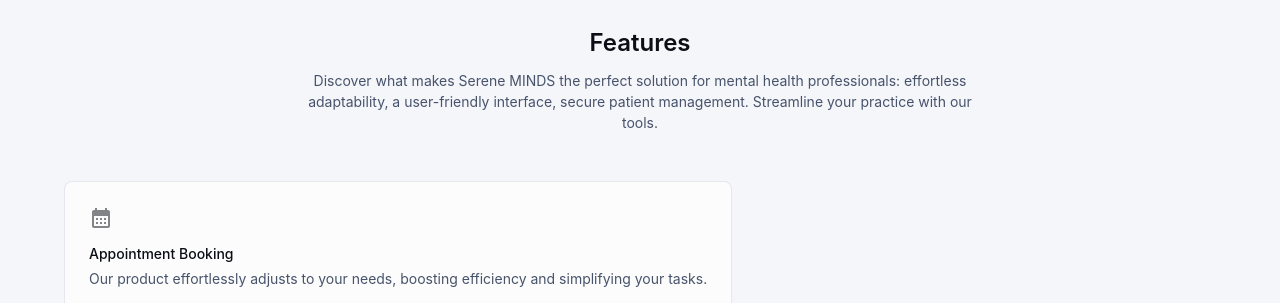
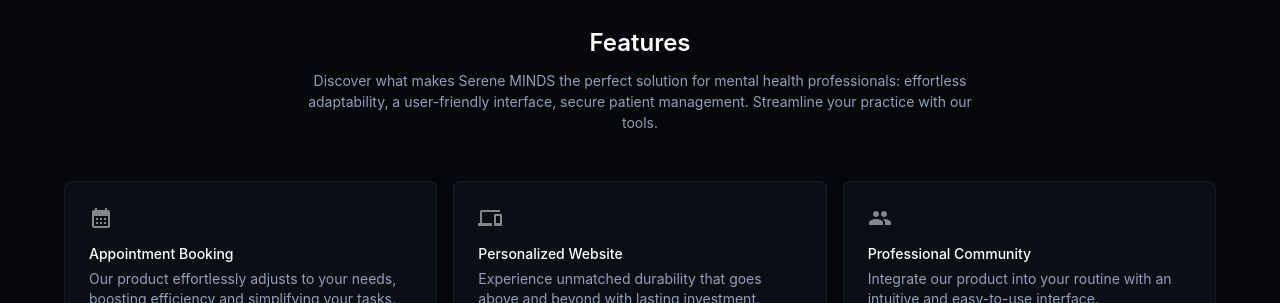
Before and after one commit to anshuman0427/serenemindslanding, a React (Create React App) app: page / in a window 1280 px wide. Shown: the part 2497-2800 px from the top of the page. Built offline with nearby package versions, Linux system fonts and the light colour scheme.

Commit message:
first commit

```diff
--- a/src/components/AppAppBar.js
+++ b/src/components/AppAppBar.js
@@ -24,9 +24,11 @@
   borderRadius: `calc(${theme.shape.borderRadius}px + 8px)`,
   backdropFilter: 'blur(24px)',
   border: '1px solid',
-  borderColor: theme.palette.divider,
-  backgroundColor: alpha(theme.palette.background.default, 0.4), // Light mode background
-  boxShadow: theme.shadows[1],
+  borderColor: (theme.vars || theme).palette.divider,
+  backgroundColor: theme.vars
+    ? `rgba(${theme.vars.palette.background.defaultChannel} / 0.4)`
+    : alpha(theme.palette.background.default, 0.4),
+  boxShadow: (theme.vars || theme).shadows[1],
   padding: '8px 12px',
 }));
 
@@ -54,9 +56,10 @@
   return (
     <AppBar
       position="fixed"
+      enableColorOnDark
       sx={{
         boxShadow: 0,
-        bgcolor: 'transparent', // Transparent background
+        bgcolor: 'transparent',
         backgroundImage: 'none',
         mt: 'calc(var(--template-frame-height, 0px) + 28px)',
       }}
--- a/src/components/FAQ.js
+++ b/src/components/FAQ.js
@@ -17,8 +17,9 @@
   };
 
   return (
-    <Box id="faq" sx={{ py: 8, bgcolor: 'background.paper' }}> {/* Ensure light mode background */}
+    <Box id="faq" sx={{ py: 8 }}>
     <Container
+      id="faq"
       sx={{
         pt: { xs: 4, sm: 12 },
         pb: { xs: 8, sm: 16 },
@@ -60,7 +61,7 @@
               gutterBottom
               sx={{ maxWidth: { sm: '100%', md: '70%' } }}
             >
-                Serene MINDS is a SaaS platform designed for mental health professionals, freelance health practitioners, NGOs, mental health organizations, and small clinic owners. It provides tools for appointment booking, patient management, payment processing, and more—all in one place.
+              Serene MINDS is a SaaS platform designed for mental health professionals, freelance health practitioners, NGOs, mental health organizations and small clinic owners. It provides tools for appointment booking, patient management, payment processing, and more—all in one place.
             </Typography>
           </AccordionDetails>
         </Accordion>
@@ -152,7 +153,7 @@
               gutterBottom
               sx={{ maxWidth: { sm: '100%', md: '70%' } }}
             >
-                You don't have to. Serene MINDS isn't for everyone—it's only for selected psychologists who have aspirations for themselves and a passion to help others. We partner with dedicated mental health professionals who are passionate about helping others and committed to delivering high-quality care.
+              You don't have to. Serene MINDS isn't for everyone - its only for selected psychologists who have aspirations for themselves and passion to help others. We partner with dedicated mental health professionals who are passionate about helping others and committed to delivering high-quality care.
             </Typography>
           </AccordionDetails>
         </Accordion>
--- a/src/components/Features.js
+++ b/src/components/Features.js
@@ -44,7 +44,7 @@
         background:
           'linear-gradient(to bottom right, hsl(210, 98%, 48%), hsl(210, 98%, 35%))',
         color: 'hsl(0, 0%, 100%)',
-        borderColor: theme.palette.primary.light,
+        borderColor: (theme.vars || theme).palette.primary.light,
         '& .MuiChip-label': {
           color: 'hsl(0, 0%, 100%)',
         },
@@ -57,6 +57,7 @@
   if (!items[selectedItemIndex]) {
     return null;
   }
+
 
   return (
     <Box id="highlights" sx={{ py: 8 }}>
@@ -173,7 +174,7 @@
                     height: '100%',
                     width: '100%',
                     '&:hover': {
-                        backgroundColor: theme.palette.action.hover,
+                      backgroundColor: (theme.vars || theme).palette.action.hover,
                     },
                   }),
                   selectedItemIndex === index && {
@@ -199,6 +200,7 @@
                   ]}
                 >
                   {icon}
+
                   <Typography variant="h6">{title}</Typography>
                   <Typography variant="body2">{description}</Typography>
                 </Box>
--- a/src/components/Footer.js
+++ b/src/components/Footer.js
@@ -7,6 +7,7 @@
 import Typography from '@mui/material/Typography';
 import LinkedInIcon from '@mui/icons-material/LinkedIn';
 import InstagramIcon from '@mui/icons-material/Instagram';
+import FacebookIcon from '@mui/icons-material/Facebook';
 
 function Copyright() {
   return (
@@ -25,7 +26,7 @@
   return (
     <Box
       sx={{
-        backgroundColor: '#ffffff', // Explicitly set light background
+        backgroundColor: 'background.paper',
         color: 'text.secondary',
         py: 6,
         borderTop: '1px solid',
@@ -63,6 +64,7 @@
               >
                 <LinkedInIcon />
               </IconButton>
+
             </Stack>
           </Box>
 
@@ -73,6 +75,9 @@
             <Link color="inherit" variant="body2" href="#">
               Highlights
             </Link>
+            {/* <Link color="inherit" variant="body2" href="#">
+              Testimonials
+            </Link> */}
             <Link color="inherit" variant="body2" href="#">
               Features
             </Link>
--- a/src/components/Hero.js
+++ b/src/components/Hero.js
@@ -44,13 +44,12 @@
 
   return (
     <Box
-      sx={{
+      sx={(theme) => ({
         width: '100%',
         backgroundRepeat: 'no-repeat',
         backgroundImage:
           'radial-gradient(ellipse 80% 50% at 50% -20%, hsl(210, 100%, 90%), transparent)',
-        backgroundColor: '#ffffff', // Explicitly set light background
-      }}
+      })}
     >
       <Container
         sx={{
@@ -73,19 +72,18 @@
               textAlign: 'center',
               whiteSpace: { xs: 'normal', sm: 'normal', md: 'nowrap' },
               lineHeight: 1.2,
-              color: 'text.primary', // Ensure light mode text color
             }}
           >
             The simplest way to manage your
           </Typography>
           <Typography
             variant="h1"
-            sx={{
+            sx={(theme) => ({
               fontSize: 'clamp(2.5rem, 8vw, 3.5rem)',
               textAlign: 'center',
               color: 'primary.main',
               lineHeight: 1.2,
-            }}
+            })}
           >
             Mental Health Practice
           </Typography>
--- a/src/components/Highlights.js
+++ b/src/components/Highlights.js
@@ -55,11 +55,12 @@
   return (
     <Box id="features" sx={{ py: 8 }}>
     <Box
+
       sx={{
         pt: { xs: 4, sm: 12 },
         pb: { xs: 8, sm: 16 },
-          color: 'text.primary', // Use default text color for light theme
-          bgcolor: 'background.paper', // Use default background color for light theme
+        color: 'white',
+        bgcolor: 'grey.900',
       }}
     >
       <Container
@@ -80,13 +81,13 @@
           <Typography component="h2" variant="h4" gutterBottom>
             Features
           </Typography>
-            <Typography variant="body1" sx={{ color: 'text.secondary' }}>
+          <Typography variant="body1" sx={{ color: 'grey.400' }}>
           Discover what makes Serene MINDS the perfect solution for mental health professionals: effortless adaptability, a user-friendly interface, secure patient management. Streamline your practice with our tools.
           </Typography>
         </Box>
         <Grid container spacing={2}>
           {items.map((item, index) => (
-              <Grid item xs={12} sm={6} md={4} key={index}>
+            <Grid size={{ xs: 12, sm: 6, md: 4 }} key={index}>
               <Stack
                 direction="column"
                 component={Card}
@@ -96,8 +97,8 @@
                   color: 'inherit',
                   p: 3,
                   height: '100%',
-                    borderColor: 'divider', // Use default border color for light theme
-                    backgroundColor: 'background.default', // Use default card background color for light theme
+                  borderColor: 'hsla(220, 25%, 25%, 0.3)',
+                  backgroundColor: 'grey.800',
                 }}
               >
                 <Box sx={{ opacity: '50%' }}>{item.icon}</Box>
@@ -105,7 +106,7 @@
                   <Typography gutterBottom sx={{ fontWeight: 'medium' }}>
                     {item.title}
                   </Typography>
-                    <Typography variant="body2" sx={{ color: 'text.secondary' }}>
+                  <Typography variant="body2" sx={{ color: 'grey.400' }}>
                     {item.description}
                   </Typography>
                 </div>
--- a/src/components/Pricing.js
+++ b/src/components/Pricing.js
@@ -69,11 +69,10 @@
           justifyContent: 'space-between',
           width: '100%',
           maxWidth: '1200px',
-            border: '1px solid',
-            borderColor: 'divider', // Use default border color for light theme
-            background: 'background.paper', // Use default background color for light theme
-            boxShadow: '0 8px 12px hsla(220, 20%, 42%, 0.1)', // Lighter shadow
-            color: 'text.primary', // Use default text color for light theme
+          border: 'none',
+          background: 'radial-gradient(circle at 50% 0%, hsl(220, 20%, 35%), hsl(220, 30%, 6%))',
+          boxShadow: '0 8px 12px hsla(220, 20%, 42%, 0.2)',
+          color: 'grey.100',
           gap: { xs: 4, sm: 6 },
           height: { xs: 'auto', sm: '400px' }, // Increased height for desktop
         }}
@@ -91,7 +90,7 @@
           <Typography
             component="h3"
             variant="h1"
-              sx={{ fontWeight: 'bold', color: 'primary.main', mb: 2 }} // Use primary.main for better contrast
+            sx={{ fontWeight: 'bold', color: 'primary.light', mb: 2 }}
           >
             FREE
           </Typography>
@@ -109,7 +108,7 @@
                   key={feature}
                   sx={{ py: 1.5, display: 'flex', gap: 1.5, alignItems: 'center' }}
                 >
-                    <CheckCircleRoundedIcon sx={{ width: 20, color: 'primary.main' }} /> {/* Use primary.main */}
+                  <CheckCircleRoundedIcon sx={{ width: 20, color: 'primary.light' }} />
                   <Typography variant="subtitle2" component={'span'}>
                     {feature}
                   </Typography>
@@ -122,7 +121,7 @@
                   key={feature}
                   sx={{ py: 1.5, display: 'flex', gap: 1.5, alignItems: 'center' }}
                 >
-                    <CheckCircleRoundedIcon sx={{ width: 20, color: 'primary.main' }} /> {/* Use primary.main */}
+                  <CheckCircleRoundedIcon sx={{ width: 20, color: 'primary.light' }} />
                   <Typography variant="subtitle2" component={'span'}>
                     {feature}
                   </Typography>
```
Lines whose indentation alone changed are shown as unchanged.
